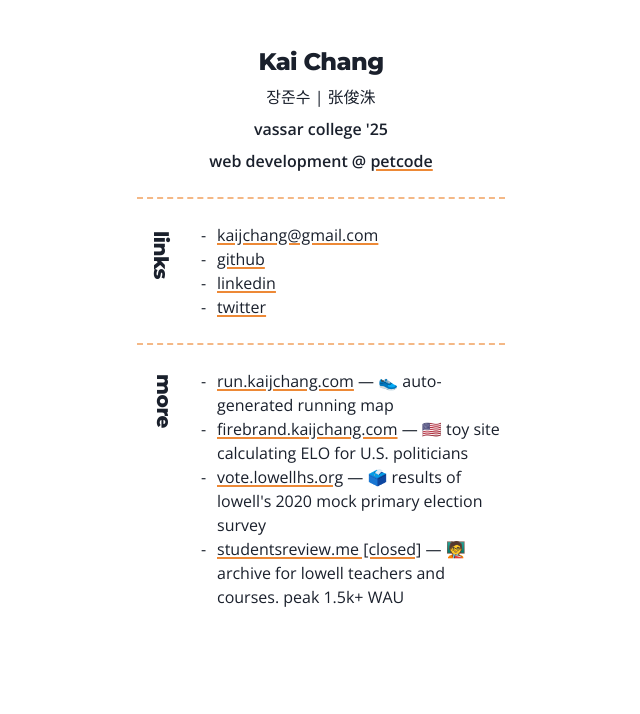
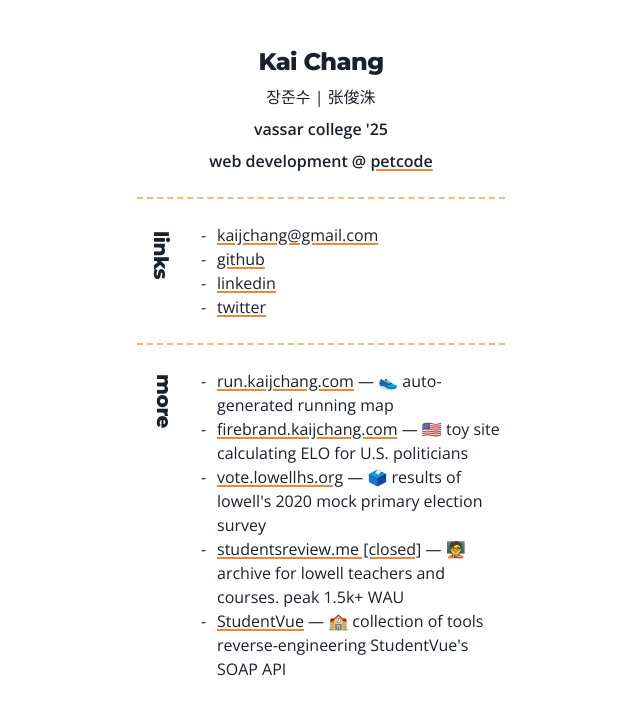
Before and after one commit to kajchang/kaijchang.com, a Next.js app: page / in a window 1280 px wide. Shown: the top 714 px of the page, without its empty margins (319-959 px from the left). Built offline with nearby package versions, Linux system fonts and the light colour scheme.

Commit message:
studentvue link

```diff
--- a/pages/index.tsx
+++ b/pages/index.tsx
@@ -108,6 +108,12 @@ const Landing: React.FC = () => (
 						</Link>{' '}
 						— 🧑‍🏫 archive for lowell teachers and courses. peak 1.5k+ WAU
 					</ListItem>
+					<ListItem>
+						<Link href="https://github.com/StudentVue" isExternal>
+							StudentVue
+						</Link>{' '}
+						— 🏫 collection of tools reverse-engineering StudentVue's SOAP API
+					</ListItem>
 				</List>
 			</Box>
 		</Stack>
```
